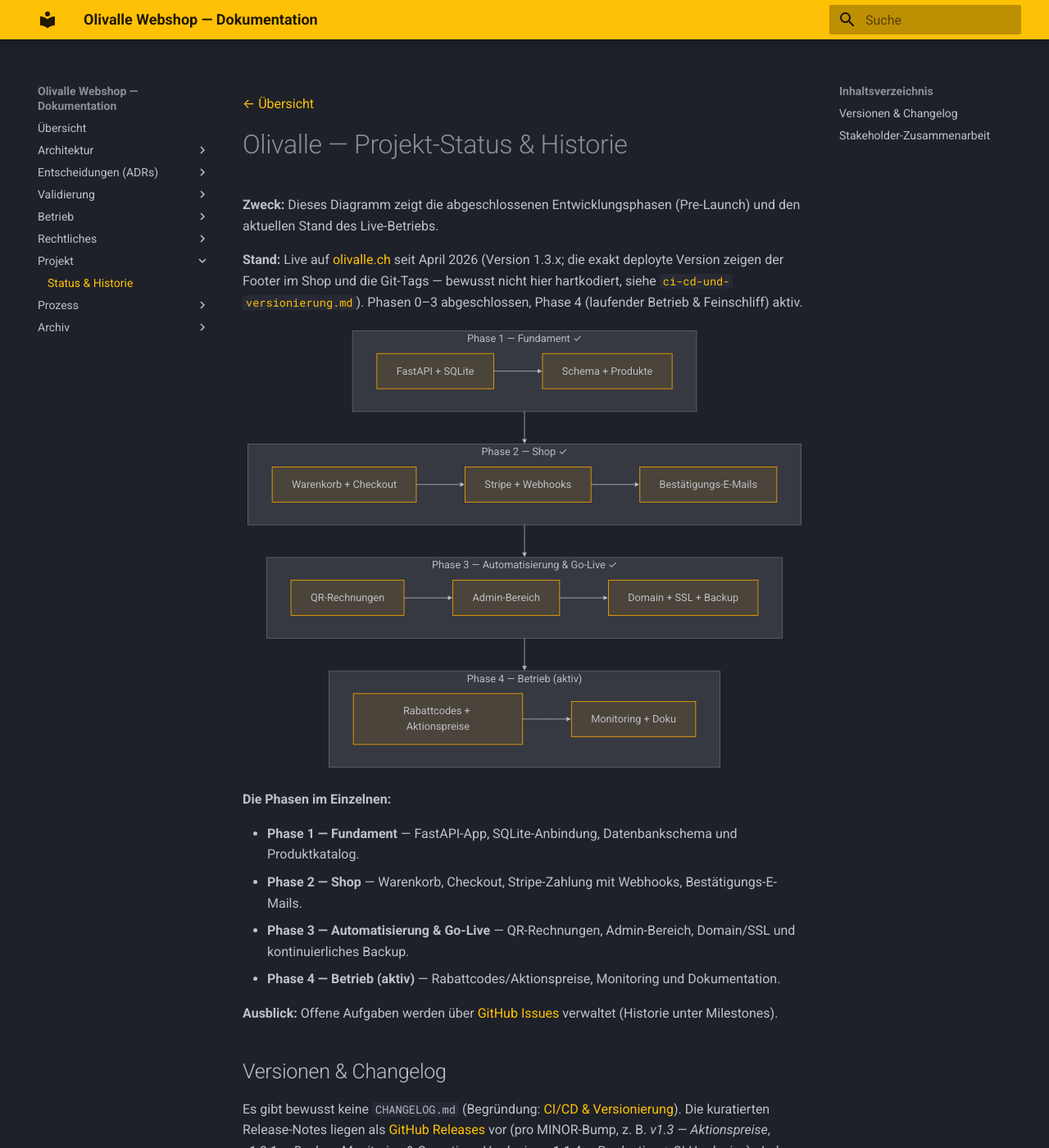
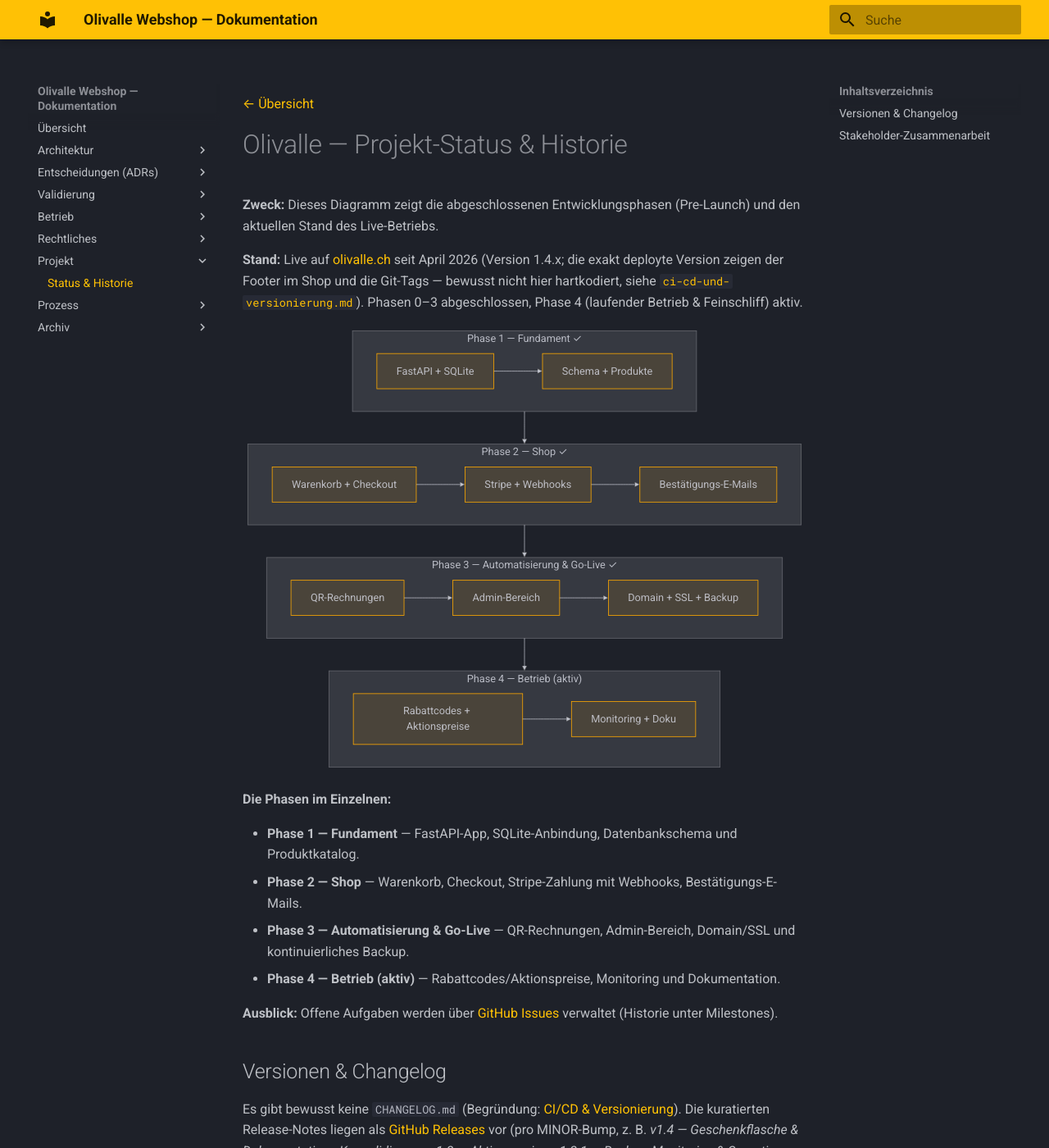
Before and after one commit to konstantinniedermann/olivalle-webshop, an MkDocs documentation site: the page built from docs/projekt-status.md, in a window 1280 px wide and 1400 px high. Shown: the whole window at 82% size. Built offline with MkDocs 1.6.1 and Material for MkDocs 9.7.7, drawn with Linux system fonts in a browser that asks for light colours.

Commit message:
docs: Versionslinie nach v1.4-Release auf 1.4.x angleichen
Folgearbeit zum Minor-Bump v1.4: projekt-status.md und arc42.md nannten
noch die Minor-Linie 1.3.x; projekt-status.md-Release-Liste um
v1.4 — Geschenkflasche & Dokumentations-Konsolidierung ergänzt.

Co-Authored-By: Claude Opus 4.8 (1M context) <noreply@anthropic.com>

````diff
--- a/docs/projekt-status.md
+++ b/docs/projekt-status.md
@@ -4,7 +4,7 @@
 
 **Zweck:** Dieses Diagramm zeigt die abgeschlossenen Entwicklungsphasen (Pre-Launch) und den aktuellen Stand des Live-Betriebs.
 
-**Stand:** Live auf [olivalle.ch](https://olivalle.ch) seit April 2026 (Version 1.3.x; die exakt deployte Version zeigen der Footer im Shop und die Git-Tags — bewusst nicht hier hartkodiert, siehe [`ci-cd-und-versionierung.md`](ci-cd-und-versionierung.md)). Phasen 0–3 abgeschlossen, Phase 4 (laufender Betrieb & Feinschliff) aktiv.
+**Stand:** Live auf [olivalle.ch](https://olivalle.ch) seit April 2026 (Version 1.4.x; die exakt deployte Version zeigen der Footer im Shop und die Git-Tags — bewusst nicht hier hartkodiert, siehe [`ci-cd-und-versionierung.md`](ci-cd-und-versionierung.md)). Phasen 0–3 abgeschlossen, Phase 4 (laufender Betrieb & Feinschliff) aktiv.
 
 ```mermaid
 graph TD
@@ -34,7 +34,7 @@ graph TD
 
 ## Versionen & Changelog
 
-Es gibt bewusst keine `CHANGELOG.md` (Begründung: [CI/CD & Versionierung](ci-cd-und-versionierung.md#releases-statt-changelogmd)). Die kuratierten Release-Notes liegen als [GitHub Releases](https://github.com/konstantinniedermann/olivalle-webshop/releases) vor (pro MINOR-Bump, z. B. *v1.3 — Aktionspreise*, *v1.2.1 — Backup, Monitoring & Operations-Hardening*, *v1.1.4 — Production + CI-Hardening*). Jeder Patch-Deploy erzeugt zusätzlich einen Git-Tag `v{MINOR}.{PATCH}`.
+Es gibt bewusst keine `CHANGELOG.md` (Begründung: [CI/CD & Versionierung](ci-cd-und-versionierung.md#releases-statt-changelogmd)). Die kuratierten Release-Notes liegen als [GitHub Releases](https://github.com/konstantinniedermann/olivalle-webshop/releases) vor (pro MINOR-Bump, z. B. *v1.4 — Geschenkflasche & Dokumentations-Konsolidierung*, *v1.3 — Aktionspreise*, *v1.2.1 — Backup, Monitoring & Operations-Hardening*, *v1.1.4 — Production + CI-Hardening*). Jeder Patch-Deploy erzeugt zusätzlich einen Git-Tag `v{MINOR}.{PATCH}`.
 
 ## Stakeholder-Zusammenarbeit
 
````
Also changed, not shown: docs/arc42.md (+1 -1 lines).
